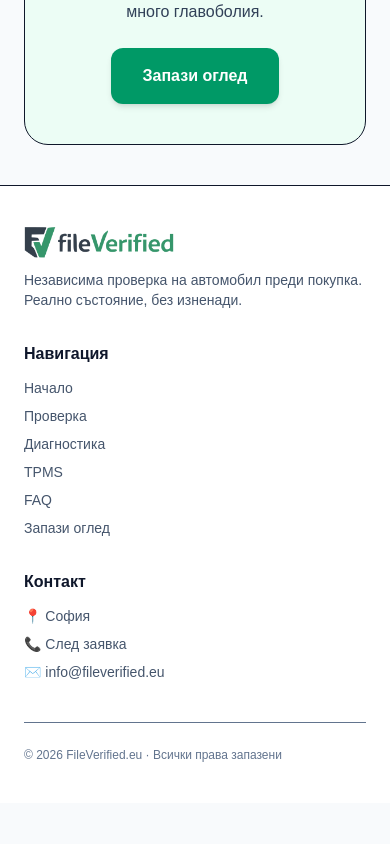
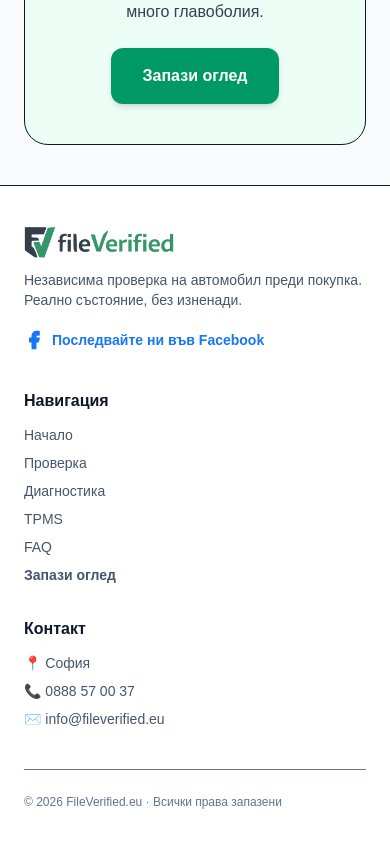
Before and after one commit to martinfilev-byte/fileverified, a Next.js app: page / in a window 390 px wide. Shown: the part 2746-3590 px from the top of the page. Before the commit the page ends 3549 px from the top, so only its background shows below. Built offline with nearby package versions, Linux system fonts and the light colour scheme.

Commit message:
Update: 2026-01-03 20:06:04

```diff
--- a/src/app/layout.tsx
+++ b/src/app/layout.tsx
@@ -1,6 +1,7 @@
 import type { Metadata } from "next"
 import Link from "next/link"
 import Script from "next/script"
+import { Facebook } from "lucide-react" // Добавяме иконата тук
 import "./globals.css"
 import MobileNav from "@/components/MobileNav"
 
@@ -28,6 +29,8 @@ export default function RootLayout({
 }: {
   children: React.ReactNode
 }) {
+  const fbLink = "https://www.facebook.com/profile.php?id=61585477671669";
+
   return (
     <html lang="bg">
       <head>
@@ -61,41 +64,23 @@ export default function RootLayout({
               </Link>
 
               {/* Desktop nav */}
-              <nav className="hidden items-center gap-8 md:flex">
-                <Link
-                  href="/"
-                  className="text-sm font-medium text-slate-700 hover:text-slate-900"
+              <nav className="hidden items-center gap-6 md:flex">
+                <Link href="/" className="text-sm font-medium text-slate-700 hover:text-slate-900">Начало</Link>
+                <Link href="/services" className="text-sm font-medium text-slate-700 hover:text-slate-900">Проверка</Link>
+                <Link href="/diagnostics" className="text-sm font-medium text-slate-700 hover:text-slate-900">Диагностика</Link>
+                <Link href="/tpms" className="text-sm font-medium text-slate-700 hover:text-slate-900">TPMS</Link>
+                <Link href="/faq" className="text-sm font-medium text-slate-700 hover:text-slate-900">FAQ</Link>
+
+                {/* FACEBOOK ICON IN HEADER */}
+                <a
+                  href={fbLink}
+                  target="_blank"
+                  rel="noopener noreferrer"
+                  className="ml-2 text-slate-400 hover:text-[#1877F2] transition-colors"
+                  aria-label="Facebook Page"
                 >
-                  Начало
-                </Link>
-
-                <Link
-                  href="/services"
-                  className="text-sm font-medium text-slate-700 hover:text-slate-900"
-                >
-                  Проверка
-                </Link>
-
-                <Link
-                  href="/diagnostics"
-                  className="text-sm font-medium text-slate-700 hover:text-slate-900"
-                >
-                  Диагностика
-                </Link>
-
-                <Link
-                  href="/tpms"
-                  className="text-sm font-medium text-slate-700 hover:text-slate-900"
-                >
-                  TPMS
-                </Link>
-
-                <Link
-                  href="/faq"
-                  className="text-sm font-medium text-slate-700 hover:text-slate-900"
-                >
-                  FAQ
-                </Link>
+                  <Facebook className="h-5 w-5 fill-current" />
+                </a>
 
                 <Link
                   href="/book"
@@ -139,59 +124,29 @@ export default function RootLayout({
                   Независима проверка на автомобил преди покупка. Реално
                   състояние, без изненади.
                 </p>
+                {/* FACEBOOK IN FOOTER */}
+                <div className="pt-2">
+                  <a
+                    href={fbLink}
+                    target="_blank"
+                    rel="noopener noreferrer"
+                    className="inline-flex items-center gap-2 text-sm font-semibold text-[#1877F2] hover:underline"
+                  >
+                    <Facebook className="h-5 w-5 fill-current" />
+                    Последвайте ни във Facebook
+                  </a>
+                </div>
               </div>
 
               <div>
                 <div className="font-semibold text-slate-900">Навигация</div>
                 <ul className="mt-3 space-y-2 text-sm">
-                  <li>
-                    <Link
-                      href="/"
-                      className="text-slate-600 hover:text-slate-900"
-                    >
-                      Начало
-                    </Link>
-                  </li>
-                  <li>
-                    <Link
-                      href="/services"
-                      className="text-slate-600 hover:text-slate-900"
-                    >
-                      Проверка
-                    </Link>
-                  </li>
-                  <li>
-                    <Link
-                      href="/diagnostics"
-                      className="text-slate-600 hover:text-slate-900"
-                    >
-                      Диагностика
-                    </Link>
-                  </li>
-                  <li>
-                    <Link
-                      href="/tpms"
-                      className="text-slate-600 hover:text-slate-900"
-                    >
-                      TPMS
-                    </Link>
-                  </li>
-                  <li>
-                    <Link
-                      href="/faq"
-                      className="text-slate-600 hover:text-slate-900"
-                    >
-                      FAQ
-                    </Link>
-                  </li>
-                  <li>
-                    <Link
-                      href="/book"
-                      className="text-slate-600 hover:text-slate-900"
-                    >
-                      Запази оглед
-                    </Link>
-                  </li>
+                  <li><Link href="/" className="text-slate-600 hover:text-slate-900">Начало</Link></li>
+                  <li><Link href="/services" className="text-slate-600 hover:text-slate-900">Проверка</Link></li>
+                  <li><Link href="/diagnostics" className="text-slate-600 hover:text-slate-900">Диагностика</Link></li>
+                  <li><Link href="/tpms" className="text-slate-600 hover:text-slate-900">TPMS</Link></li>
+                  <li><Link href="/faq" className="text-slate-600 hover:text-slate-900">FAQ</Link></li>
+                  <li><Link href="/book" className="text-slate-600 hover:text-slate-900 font-bold text-emerald-600">Запази оглед</Link></li>
                 </ul>
               </div>
 
@@ -199,7 +154,7 @@ export default function RootLayout({
                 <div className="font-semibold text-slate-900">Контакт</div>
                 <ul className="mt-3 space-y-2 text-sm text-slate-600">
                   <li>📍 София</li>
-                  <li>📞 След заявка</li>
+                  <li>📞 0888 57 00 37</li>
                   <li>✉️ info@fileverified.eu</li>
                 </ul>
               </div>
```
